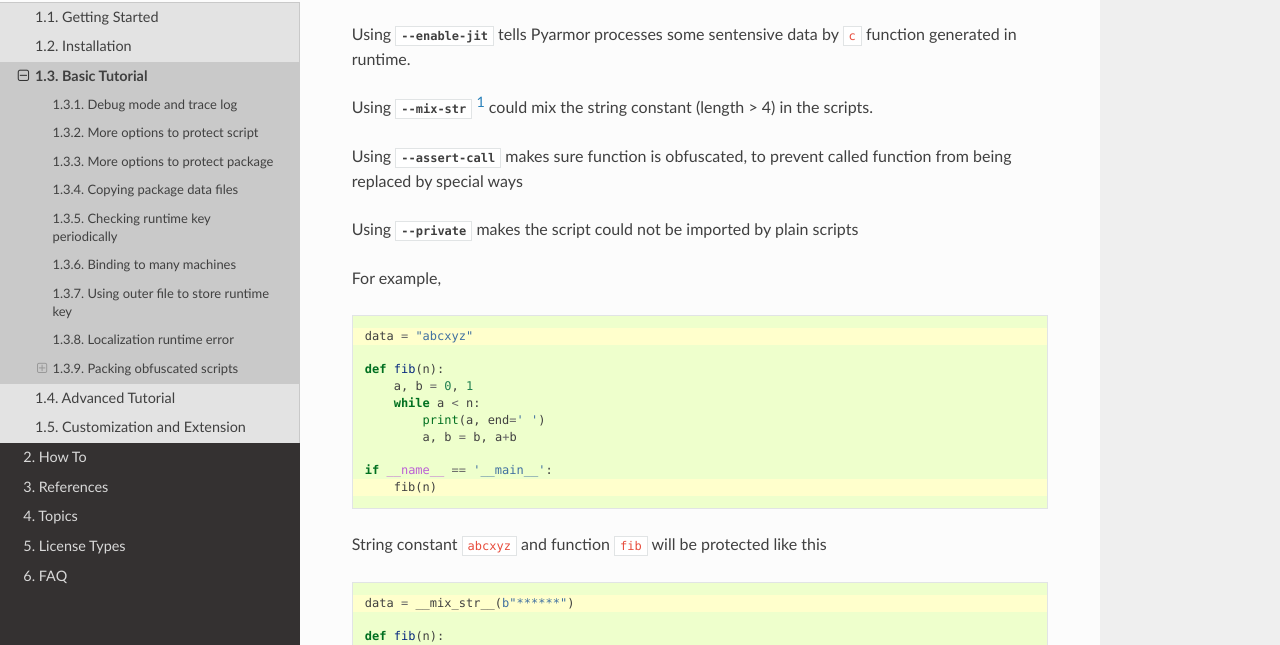
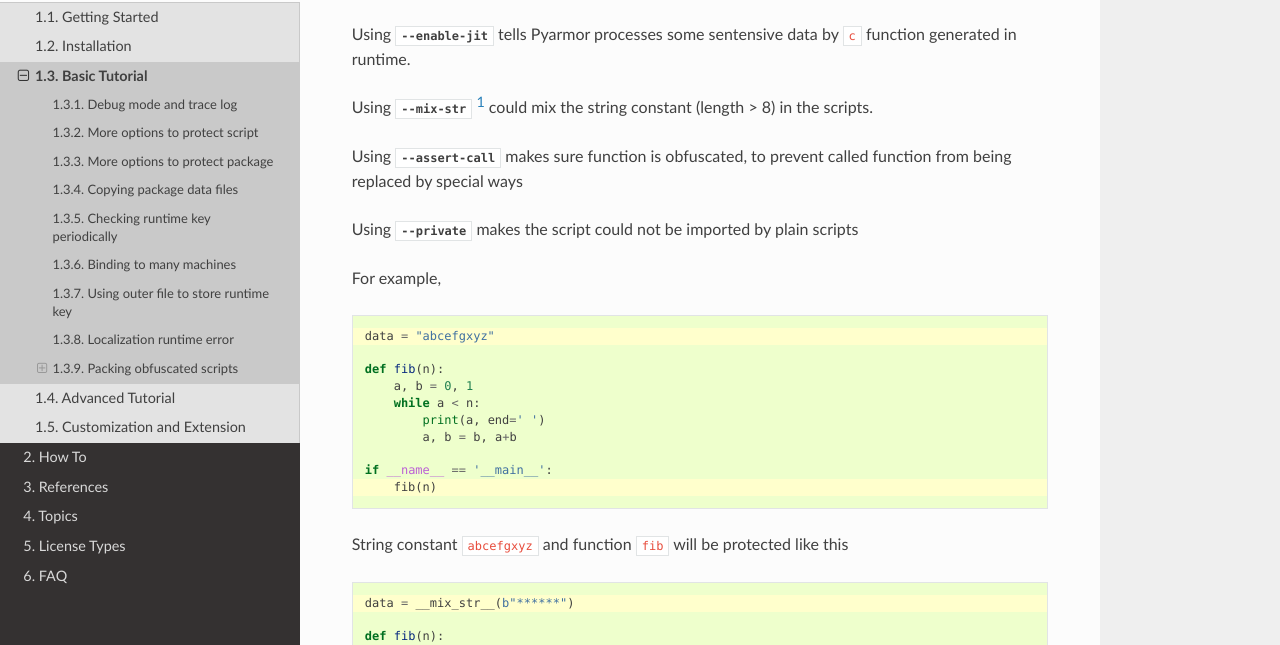
Before and after one commit to dashingsoft/pyarmor, a Sphinx documentation site: the page built from docs/tutorial/obfuscation.rst, in a window 1280 px wide and 900 px high, scrolled down 1945 px. Shown: the part 160-805 px from the top of the window. Built offline with Sphinx 7.4.7 and the Read the Docs theme 2.0.0, drawn with Linux system fonts in a browser that asks for light colours; some of the changed text lies outside the part shown.

Commit message:
Refine doc

```diff
--- a/docs/tutorial/advanced.rst
+++ b/docs/tutorial/advanced.rst
@@ -306,7 +306,7 @@ For example,
 
     m = __import__('abc')
 
-In obfuscated script, there is a builtin function ``__assert_armored__`` could be used to check ``m`` is obfuscated. In order to make sure ``m`` could not be replaced by others, check it manually:
+In obfuscated script, there is a builtin function :func:`__assert_armored__` could be used to check ``m`` is obfuscated. In order to make sure ``m`` could not be replaced by others, check it manually:
 
 .. code-block:: python
 
--- a/docs/tutorial/obfuscation.rst
+++ b/docs/tutorial/obfuscation.rst
@@ -75,7 +75,7 @@ For scripts, use these options to get more security::
 
 Using :option:`--enable-jit` tells Pyarmor processes some sentensive data by ``c`` function generated in runtime.
 
-Using :option:`--mix-str` [#]_ could mix the string constant (length > 4) in the scripts.
+Using :option:`--mix-str` [#]_ could mix the string constant (length > 8) in the scripts.
 
 Using :option:`--assert-call` makes sure function is obfuscated, to prevent called function from being replaced by special ways
 
@@ -86,7 +86,7 @@ For example,
 .. code-block:: python
     :emphasize-lines: 1,10
 
-    data = "abcxyz"
+    data = "abcefgxyz"
 
     def fib(n):
         a, b = 0, 1
@@ -97,7 +97,7 @@ For example,
     if __name__ == '__main__':
         fib(n)
 
-String constant ``abcxyz`` and function ``fib`` will be protected like this
+String constant ``abcefgxyz`` and function ``fib`` will be protected like this
 
 .. code-block:: python
     :emphasize-lines: 1,10
```
Also changed, not shown: other parts of docs/tutorial/advanced.rst (+2 -2 lines), other parts of docs/tutorial/obfuscation.rst (+1 -1 lines).
